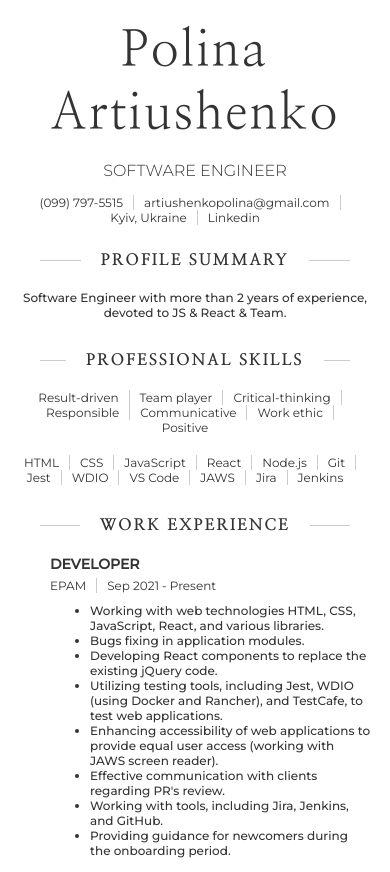
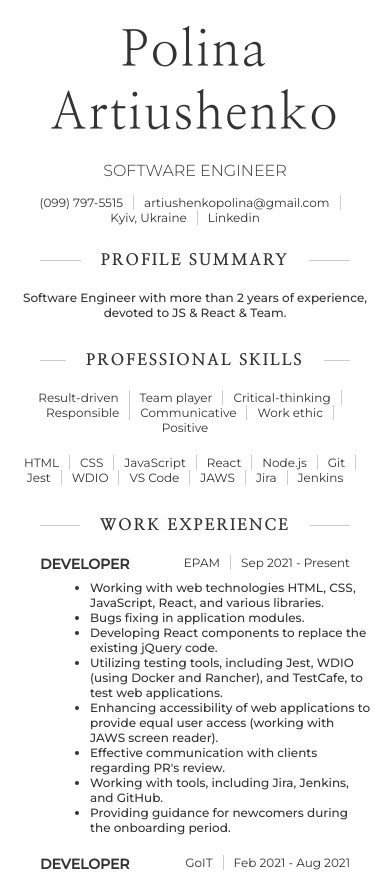
Before and after one commit to Polina-mind/portfolio, a React (Create React App) app: page / in a window 390 px wide. Shown: the top 872 px of the page. Built offline with nearby package versions, Linux system fonts and the light colour scheme.

Commit message:
Add responsive feature for 370px

```diff
--- a/src/Components/Resume/Resume.css
+++ b/src/Components/Resume/Resume.css
@@ -89,25 +89,23 @@ h2 {
 .job {
   display: flex;
   justify-content: space-between;
-  padding-right: 30px;
+  padding: 0 20px;
 }
 
-@media screen and (max-width: 767px) {
+.job-title {
+  margin-bottom: 5px;
+  text-align: left;
+}
+
+@media screen and (max-width: 370px) {
   .job {
     display: block;
   }
 }
 
-.job-title {
-  margin-bottom: 5px;
-  padding-left: 30px;
-  text-align: left;
-}
-
 .job-info {
   display: flex;
   margin-bottom: 10px;
-  padding-left: 30px;
   text-align: left;
 }
 
```
